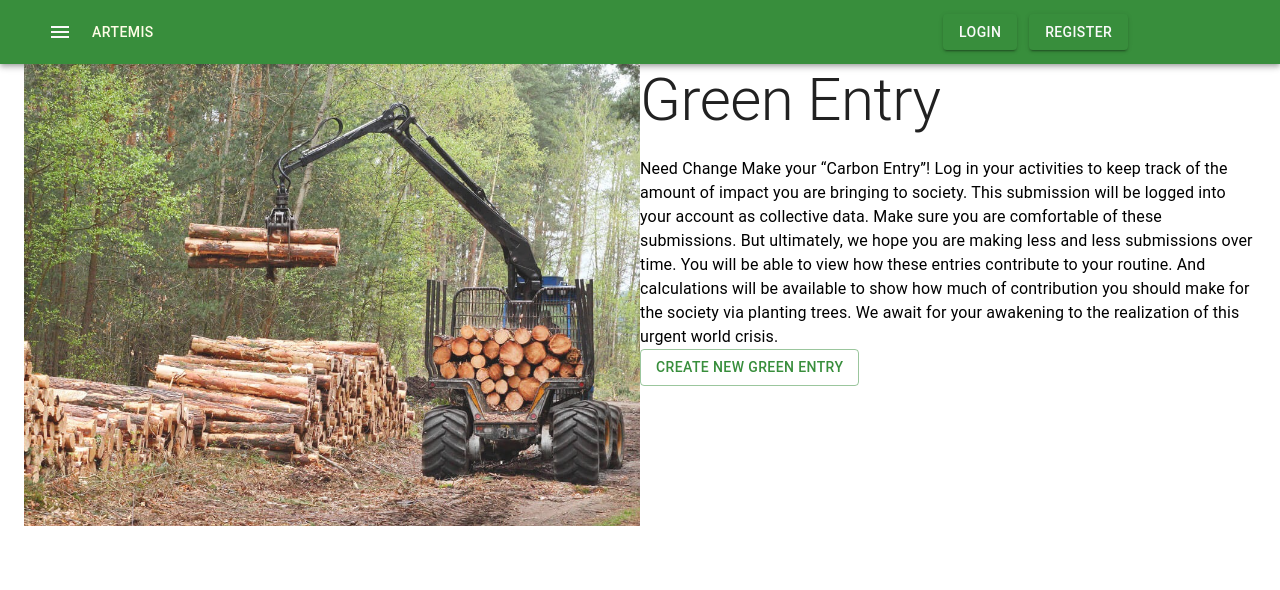
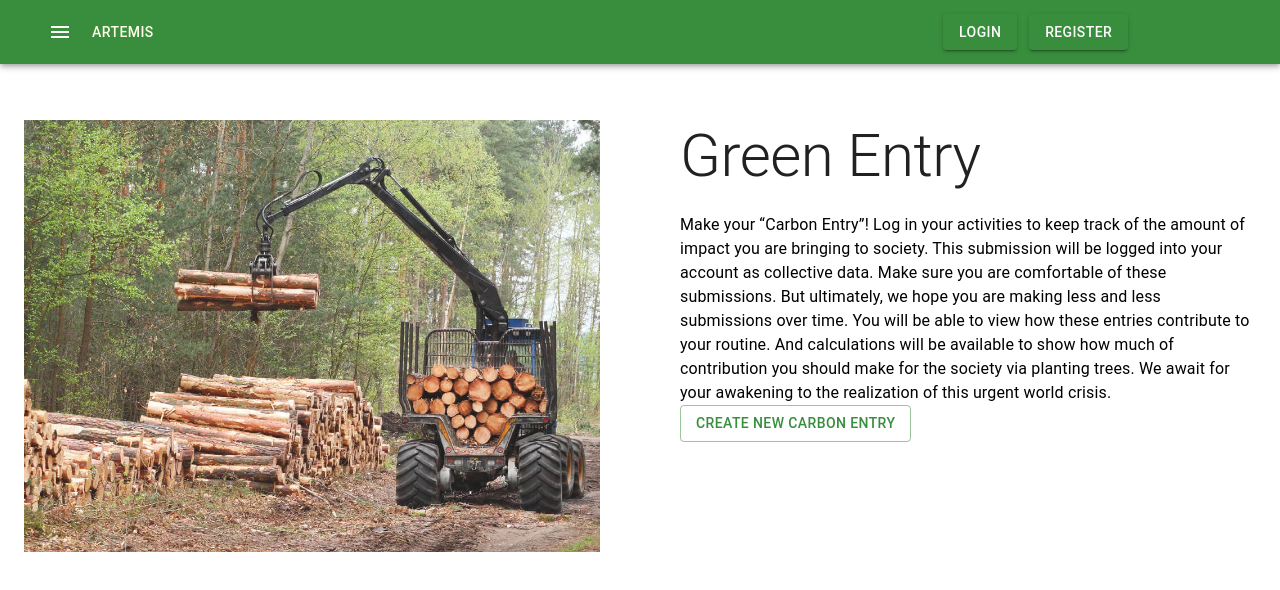
Before and after one commit to Alb33rt/artemis, a React (Create React App) app in the folder code-client/: page /greenEntryPage in a window 1280 px wide. Shown: the top 590 px of the page. Built offline with nearby package versions, Linux system fonts and the light colour scheme; no server answers.

Commit message:
changed front end

```diff
--- a/code-client/src/components/greenEntryPage.jsx
+++ b/code-client/src/components/greenEntryPage.jsx
@@ -21,6 +21,7 @@ import DialogContentText from "@material-ui/core/DialogContentText";
 import DialogTitle from "@material-ui/core/DialogTitle";
 import Autocomplete from '@material-ui/lab/Autocomplete';
 import log from '../images/logging.jpg'
+import { Box } from "@material-ui/core";
 
 const useStyles = makeStyles((theme) => ({
     mainGrid: {
@@ -137,23 +138,23 @@ export default function GreenEntryPage() {
 
     return (
         <ThemeProvider theme={Theme}>
+            <Box mt={7}>
             <Container maxWidth="1g">
 
-                <Grid container>
-                    <Grid item xs={6}>
+                <Grid container spacing={10}>
+                    <Grid item md={6} xs={12}>
                         <img style={{width:'100%', height:'auto', opacity:'0.9'}} src={log}></img>
                     </Grid>
-                    <Grid item xs={6}>
+                    <Grid item md={6} xs={12}>
                         <Typography component="h2" variant="h2" color="textPrimary" gutterBottom>
                             Green Entry
                         </Typography>
                         <Typography>
-                        Need Change
                             Make your “Carbon Entry”! Log in your activities to keep track of the amount of impact you are bringing to society. This submission will be logged into your account as collective data. Make sure you are comfortable of these submissions. But ultimately, we hope you are making less and less submissions over time. You will be able to view how these entries contribute to your routine. And calculations will be available to show how much of contribution you should make for the society via planting trees. We await for your awakening to the realization of this urgent world crisis.
                         </Typography>
                         <Grid fullWidth classes={{ root: classes.root }}>
                 <Button variant="outlined" color="primary" onClick={handleClickOpen}>
-                    Create New Green Entry
+                    Create New Carbon Entry
                 </Button>
                 <Dialog
                     open={open}
@@ -204,7 +205,7 @@ export default function GreenEntryPage() {
                 </Grid>
 
             </Container>
-
+            </Box>
         </ThemeProvider>
     );
 }
--- a/code-client/src/components/home.jsx
+++ b/code-client/src/components/home.jsx
@@ -19,6 +19,7 @@ import Icon from '@material-ui/core/Icon';
 import SDG_imageA from '../images/icons/GOAL_15_TARGET_15.6.svg';
 import SDG_imageB from '../images/icons/GOAL_15_TARGET_15.B.svg';
 import SDG_imageC from '../images/icons/GOAL_15_TARGET_15.C.svg';
+import zIndex from "@material-ui/core/styles/zIndex";
 
 
 /*
@@ -67,7 +68,7 @@ const useStyles = makeStyles((theme) => ({
         bottom: 0,
         right: 0,
         left: 0,
-        backgroundColor: 'rgba(0,0,0,.3)',
+        backgroundColor: 'rgba(0,0,0,0.3)',
     },
     mainFeaturedPostContent: {
         position: 'relative',
@@ -92,6 +93,7 @@ const useStyles = makeStyles((theme) => ({
 
 const WhiteTypography = withStyles({
     root: {
+        color: "#000000"
     }
 })(Typography);
 
@@ -120,15 +122,15 @@ class Home extends React.Component {
                     {/* Increase the priority of the hero background image */}
                     {<img style={{ display: 'none' }} src={Image} />}
                     <Box mx="auto" className={classes.mainSection}>
-                        <img style = {{width:'100%', height:'auto', opacity:'0.9', filter: 'brightness(75%)'}} src={forestImage}></img>
+                        <img style = {{width:'100%', height:'auto', opacity:'0.85', filter: 'brightness(70%)', zIndex:'1'}} src={forestImage}></img>
                         <Container maxWidth="lg">
                             <Box mt={-60} mb={50}>
 
                             <Grid container spacing={20} justify="center" alignItems="center">
 
                                     <Grid item md={12} alignItems="center" spacing={20}>
-                                        <Paper>
-                                        <div className={classes.mainFeaturedPostContent}>
+
+                                        <div className={classes.mainFeaturedPostContent} style={{zIndex:'3'}}>
                                             <WhiteTypography component="h3" variant="h3" color="textPrimary" gutterBottom align="center">
                                                 Plant a tree, Save the world.
                                             </WhiteTypography>
@@ -136,7 +138,7 @@ class Home extends React.Component {
                                                 Welcome to Artemis.
                                             </WhiteTypography>
                                         </div>
-                                        </Paper>
+
                                     </Grid>
                             </Grid>
                             </Box>
```
